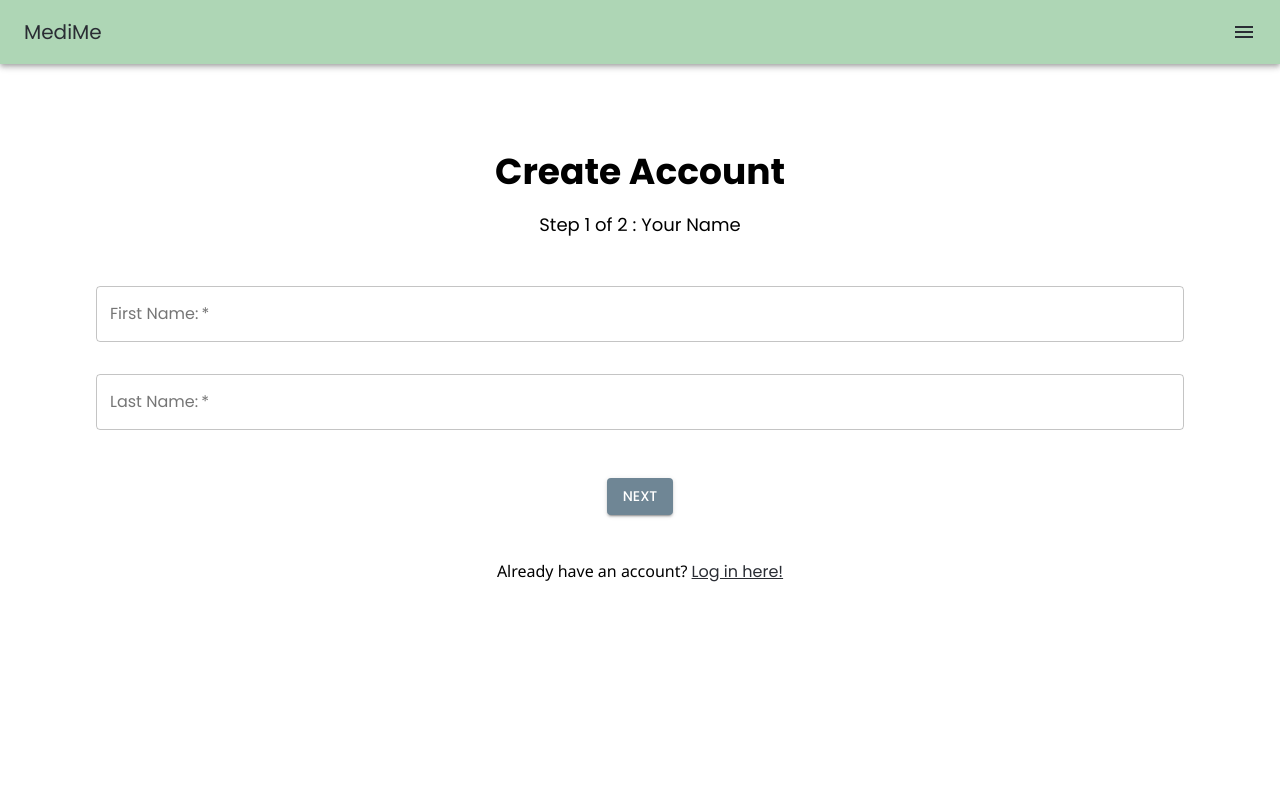
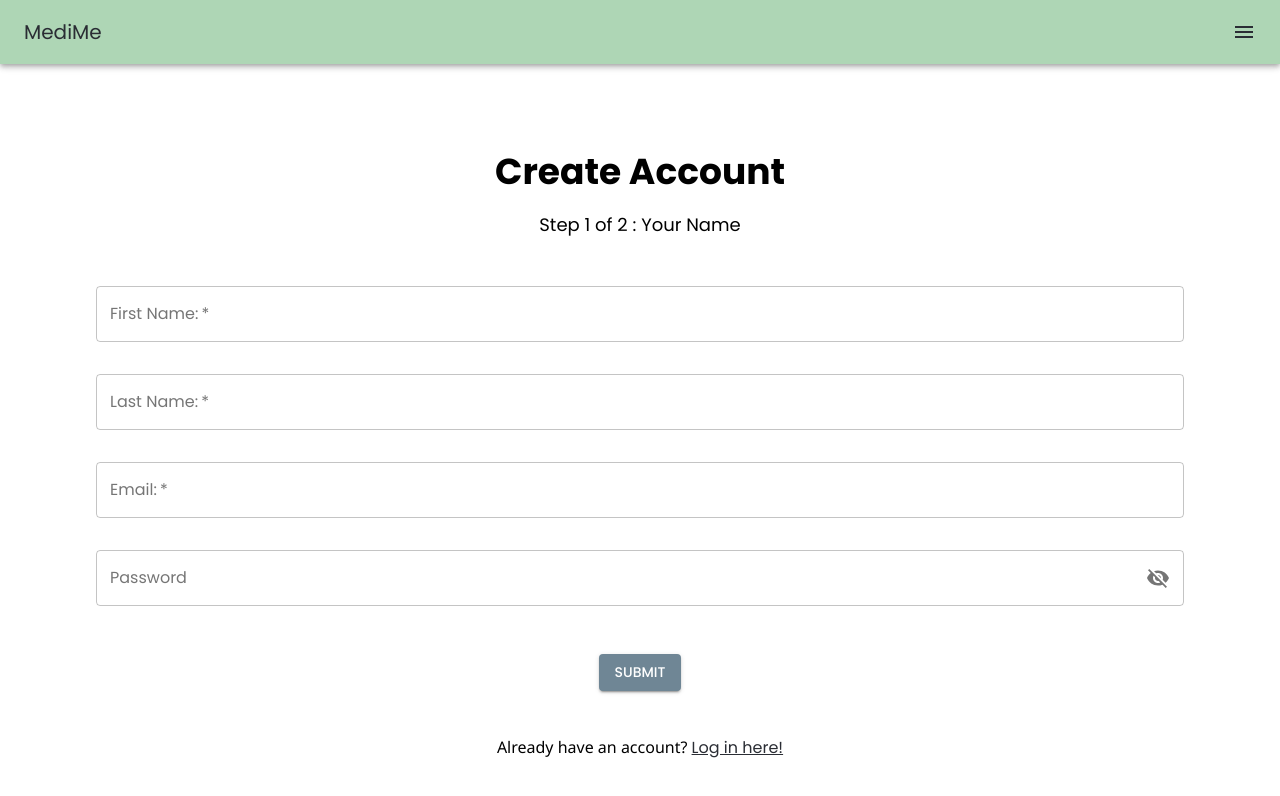
Before and after one commit to sandratoh/MediMe, a React (Create React App) app in the folder react-front-end/: page /signup/1 in a window 1280 px wide. Shown: the top 796 px of the page. Built offline with nearby package versions, Linux system fonts and the light colour scheme; no server answers.

Commit message:
Combine signup 2 with signup 1 page. Add password input component to signup 1. Not fully working yet though

```diff
--- a/react-front-end/src/components/Users/PasswordInput.jsx
+++ b/react-front-end/src/components/Users/PasswordInput.jsx
@@ -9,7 +9,7 @@ import VisibilityOff from "@material-ui/icons/VisibilityOff";
 
 import "./PasswordInput.scss";
 
-export default function PasswordInput() {
+export default function PasswordInput(props) {
   const [values, setValues] = useState({
     password: "",
     showPassword: false,
@@ -19,7 +19,7 @@ export default function PasswordInput() {
     setValues({ ...values, [prop]: event.target.value });
   };
 
-  const handleClickShowPassword = () => {
+  const handleClickShowPassword = (props) => {
     setValues({ ...values, showPassword: !values.showPassword });
   };
 
@@ -29,12 +29,10 @@ export default function PasswordInput() {
 
   return (
     <div className="password-input--container">
-      <div>
       <FormControl variant="outlined">
-          <InputLabel htmlFor="outlined-adornment-password">
-            Password
-          </InputLabel>
+        <InputLabel htmlFor="outlined-adornment-password">Password</InputLabel>
         <OutlinedInput
+          className="password-input--field"
           id="outlined-adornment-password"
           type={values.showPassword ? "text" : "password"}
           value={values.password}
@@ -55,6 +53,5 @@ export default function PasswordInput() {
         />
       </FormControl>
     </div>
-    </div>
   );
 }
--- a/react-front-end/src/components/Users/Signup1.jsx
+++ b/react-front-end/src/components/Users/Signup1.jsx
@@ -4,7 +4,12 @@ import { Link, Redirect } from "react-router-dom";
 
 // Components
 import TextInput from "../TextInput";
+import PasswordInput from "./PasswordInput";
 import TextButton from "../TextButton";
+
+// Material UI Components
+import Visibility from "@material-ui/icons/Visibility";
+import VisibilityOff from "@material-ui/icons/VisibilityOff";
 
 // Stylesheet
 import "../../styles/form.scss";
@@ -12,6 +17,8 @@ import "../../styles/form.scss";
 export default function Signup1() {
   const [firstName, setFirstName] = useState("");
   const [lastName, setLastName] = useState("");
+  const [email, setEmail] = useState("");
+  const [password, setPassword] = useState("");
 
   // Redirect state
   const [redirect, setRedirect] = useState(false);
@@ -19,8 +26,8 @@ export default function Signup1() {
   // Validate form error state
   const [validate, setValidate] = useState(false);
 
-  const onNext = () => {
-    console.log("Next button clicked");
+  const onSubmit = () => {
+    console.log("Submit button clicked");
   };
 
   return (
@@ -49,18 +56,27 @@ export default function Signup1() {
           >
             Last Name:
           </TextInput>
+          <TextInput
+            required
+            value={email}
+            setInput={setEmail}
+            validate={validate}
+          >
+            Email:
+          </TextInput>
+          <PasswordInput
+            required
+            value={password}
+            setInput={setPassword}
+            validate={validate}
+          >
+            Password:
+          </PasswordInput>
         </div>
         <div className="signup-form--user-action">
-          <Link to="/signup/2">
-            <TextButton
-              next
-              variant="contained"
-              color="secondary"
-              onClick={onNext}
-            >
-              Next
-            </TextButton>
-          </Link>
+          <TextButton variant="contained" color="secondary" onClick={onSubmit}>
+            Submit
+          </TextButton>
         </div>
         <div className="signup-form--redirect">
           <p>
--- a/react-front-end/src/components/Users/Signup2.jsx
+++ b/react-front-end/src/components/Users/Signup2.jsx
@@ -42,6 +42,7 @@ export default function Signup2() {
             Email:
           </TextInput>
           <TextInput
+            type="password"
             required
             value={password}
             setInput={setPassword}
```
Lines whose indentation alone changed are shown as unchanged.
